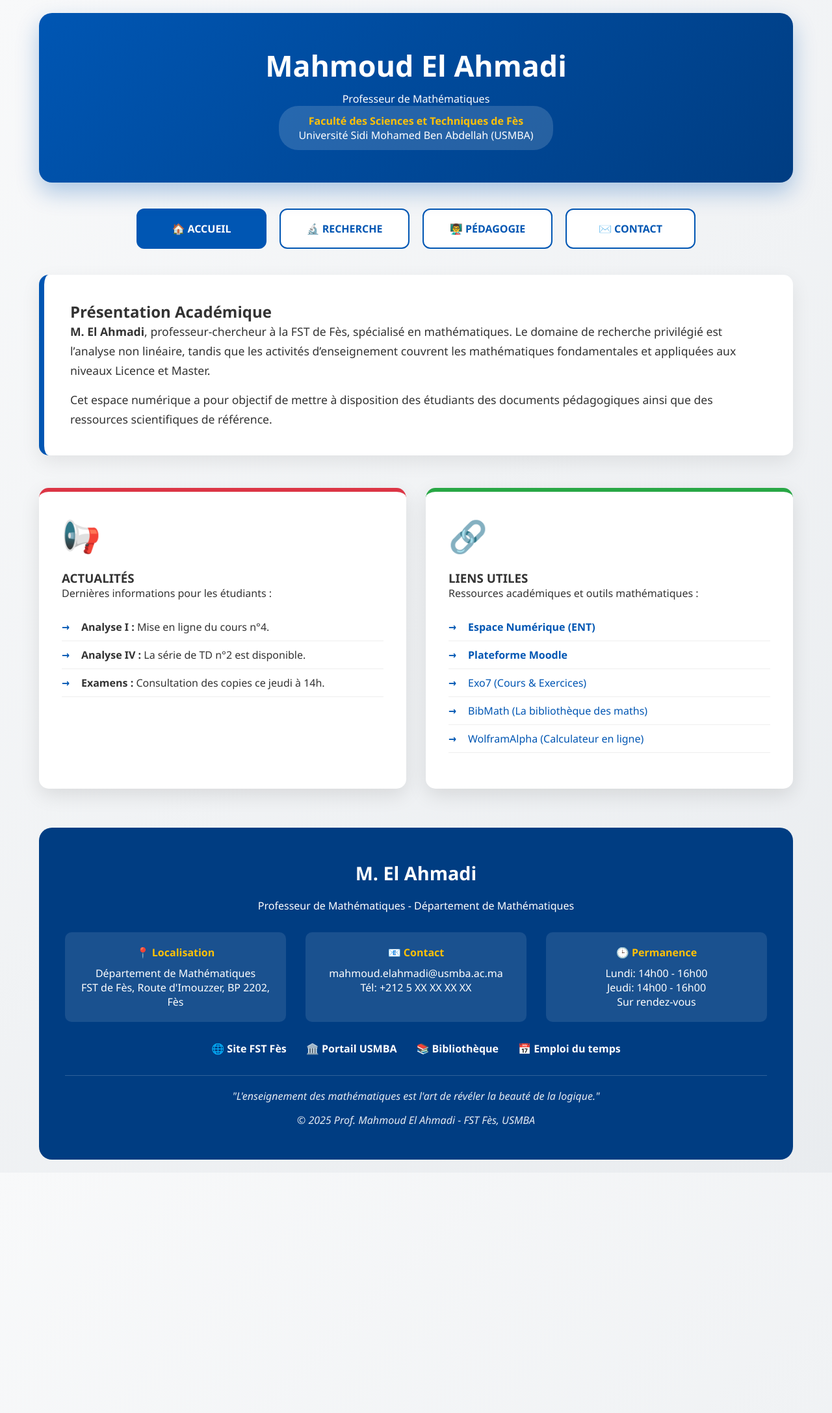
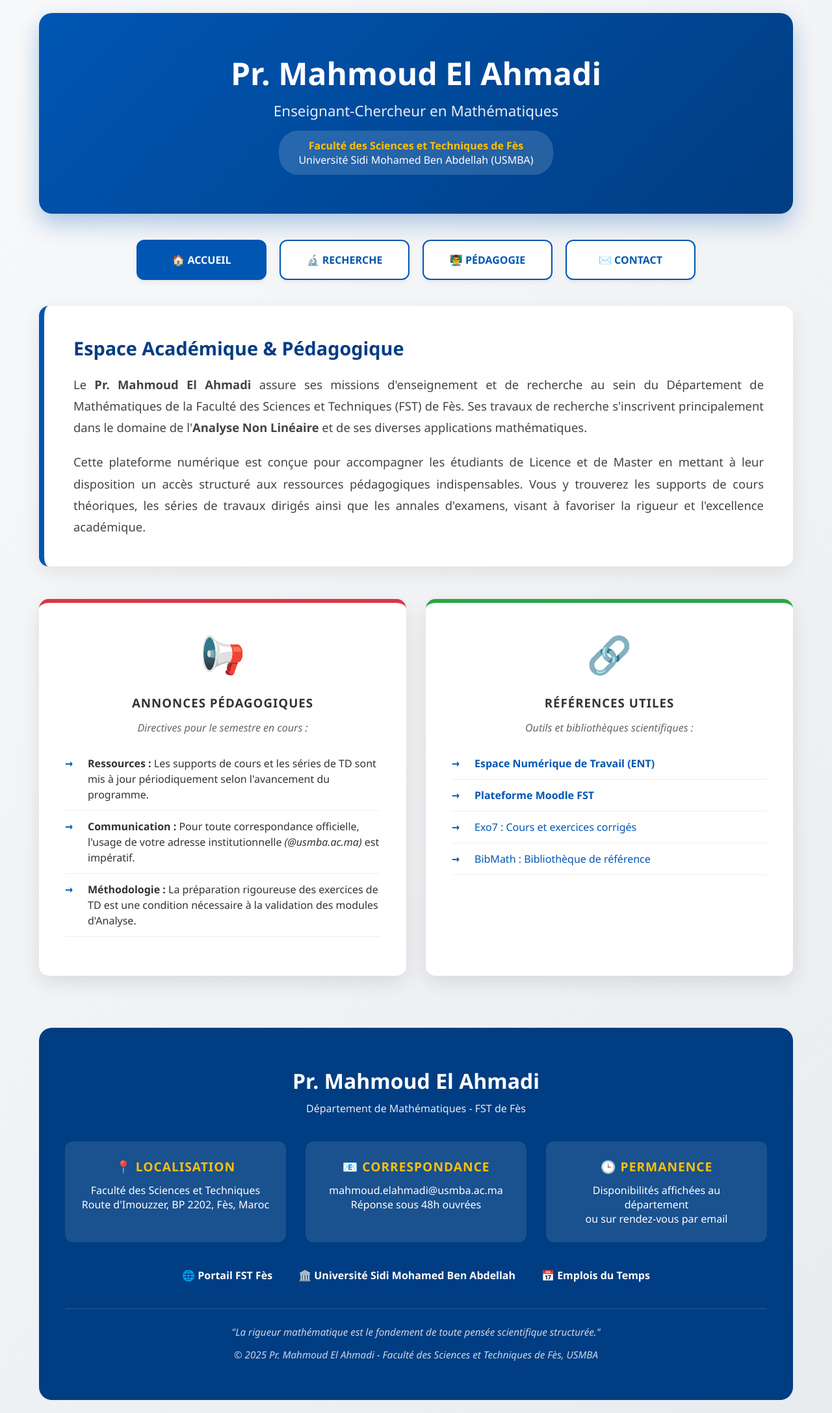
Before and after one commit to mahmoudmath/mahmoudmath.github.io, a Jekyll site: the page index.html, which Jekyll copies as it is, in a window 1280 px wide. Shown: the whole page at 65% size. Built offline with Jekyll 4.4.1, drawn with Linux system fonts in a browser that asks for light colours; before the commit the page ends 1805 px from its top, so only the background shows below that.

Commit message:
Update index.html

```diff
--- a/index.html
+++ b/index.html
@@ -3,9 +3,9 @@
 <head>
     <meta charset="UTF-8">
     <meta name="viewport" content="width=device-width, initial-scale=1.0">
-    <title>Prof. Mahmoud El Ahmadi - Accueil</title>
+    <title>Pr. Mahmoud El Ahmadi - Espace Académique</title>
     <style>
-        /* DESIGN PROFESSIONNEL */
+        /* DESIGN PROFESSIONNEL OPTIMISÉ */
         * { margin: 0; padding: 0; box-sizing: border-box; font-family: 'Segoe UI', Tahoma, Geneva, Verdana, sans-serif; }
         body { background: linear-gradient(135deg, #f8f9fa 0%, #e9ecef 100%); min-height: 100vh; color: #333; }
         .container { max-width: 1200px; margin: 0 auto; padding: 20px; }
@@ -13,63 +13,68 @@
         /* HEADER */
         .professor-header {
             background: linear-gradient(135deg, #0056b3, #003d82);
-            color: white; padding: 50px 40px; border-radius: 20px;
+            color: white; padding: 60px 40px; border-radius: 20px;
             margin-bottom: 40px; text-align: center;
             box-shadow: 0 15px 35px rgba(0, 86, 179, 0.3);
             position: relative; overflow: hidden;
         }
-        .professor-name { font-size: 2.8em; font-weight: 700; margin-bottom: 10px; }
-        .institution { background: rgba(255, 255, 255, 0.15); padding: 12px 30px; border-radius: 30px; display: inline-block; }
+        .professor-name { font-size: 3em; font-weight: 700; margin-bottom: 10px; }
+        .institution { background: rgba(255, 255, 255, 0.15); padding: 12px 30px; border-radius: 30px; display: inline-block; margin-top: 15px; }
         .university { font-weight: 600; color: #ffc107; }
 
-        /* NAVIGATION (C'est ici qu'on gère Recherche et Pédagogie) */
+        /* NAVIGATION PRINCIPALE */
         .academic-nav { display: flex; justify-content: center; gap: 20px; margin: 40px 0; flex-wrap: wrap; }
         .nav-card {
             background: white; color: #0056b3; padding: 18px 35px; border-radius: 12px;
             text-decoration: none; font-weight: 600; border: 2px solid #0056b3;
-            transition: all 0.3s; min-width: 200px; text-align: center;
+            transition: all 0.3s ease; min-width: 200px; text-align: center;
+            box-shadow: 0 4px 6px rgba(0,0,0,0.05);
         }
-        .nav-card:hover { background: #0056b3; color: white; transform: translateY(-5px); }
+        .nav-card:hover { background: #0056b3; color: white; transform: translateY(-5px); box-shadow: 0 8px 15px rgba(0, 86, 179, 0.2); }
         .nav-card.active { background: #0056b3; color: white; }
 
-        /* PRESENTATION */
+        /* PRÉSENTATION JUSTIFIÉE */
         .presentation {
-            background: white; padding: 40px; border-radius: 15px; margin-bottom: 40px;
+            background: white; padding: 45px; border-radius: 15px; margin-bottom: 40px;
             box-shadow: 0 10px 30px rgba(0, 0, 0, 0.08); border-left: 8px solid #0056b3;
         }
+        .presentation h2 { color: #003d82; margin-bottom: 20px; font-size: 1.8em; }
+        .presentation p { font-size: 1.15em; line-height: 1.8; text-align: justify; color: #444; }
 
-        /* GRID POUR REMPLACER LA REPETITION */
-        .resources-grid { display: grid; grid-template-columns: repeat(auto-fit, minmax(300px, 1fr)); gap: 30px; margin: 50px 0; }
+        /* GRILLE DE RESSOURCES */
+        .resources-grid { display: grid; grid-template-columns: repeat(auto-fit, minmax(350px, 1fr)); gap: 30px; margin: 50px 0; }
         .resource-card {
-            background: white; padding: 35px; border-radius: 15px;
+            background: white; padding: 40px; border-radius: 15px;
             box-shadow: 0 10px 30px rgba(0, 0, 0, 0.1); border-top: 6px solid #0056b3;
+            transition: transform 0.3s ease;
         }
-        .resource-icon { font-size: 3em; margin-bottom: 20px; display: block; }
+        .resource-card:hover { transform: scale(1.02); }
+        .resource-icon { font-size: 3.5em; margin-bottom: 25px; display: block; text-align: center; }
+        .resource-card h3 { color: #333; margin-bottom: 15px; text-align: center; letter-spacing: 1px; }
+
         .resource-list { list-style: none; margin: 20px 0; }
-        .resource-list li { padding: 10px 0; border-bottom: 1px solid #eee; padding-left: 30px; position: relative; }
+        .resource-list li { padding: 12px 0; border-bottom: 1px solid #eee; padding-left: 35px; position: relative; line-height: 1.5; }
         .resource-list li::before { content: '→'; position: absolute; left: 0; color: #0056b3; font-weight: bold; }
 
-        /* FOOTER AVEC FIX COULEURS LIENS */
-        .professor-footer { background: #003d82; color: white; padding: 50px 40px; margin-top: 60px; border-radius: 20px; text-align: center; }
-        .contact-info { display: grid; grid-template-columns: repeat(auto-fit, minmax(250px, 1fr)); gap: 30px; margin: 30px 0; }
-        .contact-item { background: rgba(255, 255, 255, 0.1); padding: 20px; border-radius: 10px; }
-        .contact-item h4 { color: #ffc107; margin-bottom: 10px; }
+        /* FOOTER */
+        .professor-footer { background: #003d82; color: white; padding: 60px 40px; margin-top: 80px; border-radius: 20px; text-align: center; }
+        .contact-info { display: grid; grid-template-columns: repeat(auto-fit, minmax(280px, 1fr)); gap: 30px; margin: 40px 0; }
+        .contact-item { background: rgba(255, 255, 255, 0.1); padding: 25px; border-radius: 12px; transition: background 0.3s; }
+        .contact-item:hover { background: rgba(255, 255, 255, 0.2); }
+        .contact-item h4 { color: #ffc107; margin-bottom: 12px; font-size: 1.2em; text-transform: uppercase; letter-spacing: 1px; }
 
-        .footer-links { display: flex; justify-content: center; gap: 30px; margin: 30px 0; flex-wrap: wrap; }
-        .footer-links a, .footer-links a:visited {
-            color: #ffffff !important; text-decoration: none; font-weight: 600;
-            display: flex; align-items: center; gap: 8px;
-        }
-        .footer-links a:hover { color: #ffc107 !important; text-decoration: underline; }
-        .signature { margin-top: 30px; font-style: italic; opacity: 0.9; border-top: 1px solid rgba(255,255,255,0.2); padding-top: 20px; }
+        .footer-links { display: flex; justify-content: center; gap: 40px; margin: 35px 0; flex-wrap: wrap; }
+        .footer-links a { color: #ffffff !important; text-decoration: none; font-weight: 600; transition: color 0.3s; }
+        .footer-links a:hover { color: #ffc107 !important; }
+        .signature { margin-top: 40px; font-style: italic; opacity: 0.8; border-top: 1px solid rgba(255,255,255,0.2); padding-top: 25px; font-size: 0.95em; }
     </style>
 </head>
 <body>
     <div class="container">
         <!-- EN-TÊTE -->
         <header class="professor-header">
-            <div class="professor-name"> Mahmoud El Ahmadi</div>
-            <div class="professor-title">Professeur de Mathématiques</div>
+            <div class="professor-name">Pr. Mahmoud El Ahmadi</div>
+            <div style="font-size: 1.4em; opacity: 0.9;">Enseignant-Chercheur en Mathématiques</div>
             <div class="institution">
                 <span class="university">Faculté des Sciences et Techniques de Fès</span><br>
                 Université Sidi Mohamed Ben Abdellah (USMBA)
@@ -86,82 +91,76 @@
 
         <!-- PRÉSENTATION -->
         <section class="presentation">
-            <h2>Présentation Académique</h2>
-            <p style="font-size: 1.1em; line-height: 1.7;">
-                <strong>M. El Ahmadi</strong>, professeur-chercheur à la FST de Fès, spécialisé en mathématiques. Le domaine de recherche privilégié est l’analyse non linéaire, tandis que les activités d’enseignement couvrent les mathématiques fondamentales et appliquées aux niveaux Licence et Master.
+            <h2>Espace Académique & Pédagogique</h2>
+            <p>
+                Le <strong>Pr. Mahmoud El Ahmadi</strong> assure ses missions d'enseignement et de recherche au sein du Département de Mathématiques de la Faculté des Sciences et Techniques (FST) de Fès. Ses travaux de recherche s'inscrivent principalement dans le domaine de l'<strong>Analyse Non Linéaire</strong> et de ses diverses applications mathématiques.
             </p>
-            <p style="margin-top: 15px; font-size: 1.1em; line-height: 1.7;">
-                Cet espace numérique a pour objectif de mettre à disposition des étudiants des documents pédagogiques ainsi que des ressources scientifiques de référence.
+            <p style="margin-top: 20px;">
+                Cette plateforme numérique est conçue pour accompagner les étudiants de Licence et de Master en mettant à leur disposition un accès structuré aux ressources pédagogiques indispensables. Vous y trouverez les supports de cours théoriques, les séries de travaux dirigés ainsi que les annales d'examens, visant à favoriser la rigueur et l'excellence académique.
             </p>
         </section>
 
         <div class="resources-grid">
-            <!-- CARTE 1 : ACTUALITÉS -->
+            <!-- CARTE 1 : ANNONCES PÉDAGOGIQUES -->
             <div class="resource-card" style="border-top-color: #dc3545;">
                 <span class="resource-icon">📢</span>
-                <h3>ACTUALITÉS</h3>
-                <p>Dernières informations pour les étudiants :</p>
+                <h3>ANNONCES PÉDAGOGIQUES</h3>
+                <p style="text-align: center; color: #666; font-style: italic;">Directives pour le semestre en cours :</p>
                 <ul class="resource-list">
-                    <li><strong>Analyse I :</strong> Mise en ligne du cours n°4.</li>
-                    <li><strong>Analyse IV :</strong> La série de TD n°2 est disponible.</li>
-                    <li><strong>Examens :</strong> Consultation des copies ce jeudi à 14h.</li>
+                    <li><strong>Ressources :</strong> Les supports de cours et les séries de TD sont mis à jour périodiquement selon l'avancement du programme.</li>
+                    <li><strong>Communication :</strong> Pour toute correspondance officielle, l'usage de votre adresse institutionnelle <em>(@usmba.ac.ma)</em> est impératif.</li>
+                    <li><strong>Méthodologie :</strong> La préparation rigoureuse des exercices de TD est une condition nécessaire à la validation des modules d'Analyse.</li>
                 </ul>
             </div>
 
-            <!-- CARTE 2 : LIENS UTILES (MISE À JOUR) -->
+            <!-- CARTE 2 : RÉFÉRENCES & LIENS -->
             <div class="resource-card" style="border-top-color: #28a745;">
                 <span class="resource-icon">🔗</span>
-                <h3>LIENS UTILES</h3>
-                <p>Ressources académiques et outils mathématiques :</p>
+                <h3>RÉFÉRENCES UTILES</h3>
+                <p style="text-align: center; color: #666; font-style: italic;">Outils et bibliothèques scientifiques :</p>
                 <ul class="resource-list">
-                    <!-- Services Institutionnels -->
-                    <li><a href="https://ent-fst.usmba.ac.ma//" target="_blank" style="color:#0056b3; text-decoration:none; font-weight: bold;">Espace Numérique (ENT)</a></li>
-                    <li><a href="https://elearn.fst-usmba.ac.ma/login/index.php/" target="_blank" style="color:#0056b3; text-decoration:none; font-weight: bold;">Plateforme Moodle</a></li>
-
-                    <!-- Ressources Mathématiques Universitaires -->
-                    <li><a href="http://exo7.emath.fr/" target="_blank" style="color:#0056b3; text-decoration:none;">Exo7 (Cours & Exercices)</a></li>
-                    <li><a href="https://www.bibmath.net/" target="_blank" style="color:#0056b3; text-decoration:none;">BibMath (La bibliothèque des maths)</a></li>
-                    <li><a href="https://www.wolframalpha.com/" target="_blank" style="color:#0056b3; text-decoration:none;">WolframAlpha (Calculateur en ligne)</a></li>
+                    <li><a href="https://ent-fst.usmba.ac.ma/" target="_blank" style="color:#0056b3; text-decoration:none; font-weight: bold;">Espace Numérique de Travail (ENT)</a></li>
+                    <li><a href="https://elearn.fst-usmba.ac.ma/" target="_blank" style="color:#0056b3; text-decoration:none; font-weight: bold;">Plateforme Moodle FST</a></li>
+                    <li><a href="http://exo7.emath.fr/" target="_blank" style="color:#0056b3; text-decoration:none;">Exo7 : Cours et exercices corrigés</a></li>
+                    <li><a href="https://www.bibmath.net/" target="_blank" style="color:#0056b3; text-decoration:none;">BibMath : Bibliothèque de référence</a></li>
                 </ul>
             </div>
         </div>
 
-        <!-- FOOTER AVEC CONTACT -->
+        <!-- FOOTER -->
         <footer class="professor-footer">
-            <h3 style="font-size: 1.8em; margin-bottom: 20px;">M. El Ahmadi</h3>
-            <p>Professeur de Mathématiques - Département de Mathématiques</p>
+            <h3 style="font-size: 2em; margin-bottom: 10px;">Pr. Mahmoud El Ahmadi</h3>
+            <p style="opacity: 0.9;">Département de Mathématiques - FST de Fès</p>
 
             <div class="contact-info">
                 <div class="contact-item">
                     <h4>📍 Localisation</h4>
-                    <p>Département de Mathématiques<br>
-                    FST de Fès, Route d'Imouzzer, BP 2202, Fès</p>
+                    <p>Faculté des Sciences et Techniques<br>
+                    Route d'Imouzzer, BP 2202, Fès, Maroc</p>
                 </div>
 
                 <div class="contact-item">
-                    <h4>📧 Contact</h4>
+                    <h4>📧 Correspondance</h4>
                     <p>mahmoud.elahmadi@usmba.ac.ma<br>
-                    Tél: +212 5 XX XX XX XX</p>
+                    Réponse sous 48h ouvrées</p>
                 </div>
 
                 <div class="contact-item">
                     <h4>🕒 Permanence</h4>
-                    <p>Lundi: 14h00 - 16h00<br>
-                    Jeudi: 14h00 - 16h00<br>
-                    Sur rendez-vous</p>
+                    <p>Disponibilités affichées au département<br>
+                    ou sur rendez-vous par email</p>
                 </div>
             </div>
 
             <div class="footer-links">
-                <a href="http://www.fst-usmba.ac.ma/" target="_blank">🌐 Site FST Fès</a>
-                <a href="https://www.usmba.ac.ma" target="_blank">🏛️ Portail USMBA</a>
-                <a href="https://memoirepfe.fst-usmba.ac.ma/" target="_blank">📚 Bibliothèque</a>
-                <a href="https://fst-usmba.ac.ma/emploi-du-temps/" target="_blank">📅 Emploi du temps</a>
+                <a href="http://www.fst-usmba.ac.ma/" target="_blank">🌐 Portail FST Fès</a>
+                <a href="https://www.usmba.ac.ma" target="_blank">🏛️ Université Sidi Mohamed Ben Abdellah</a>
+                <a href="https://fst-usmba.ac.ma/emploi-du-temps/" target="_blank">📅 Emplois du Temps</a>
             </div>
 
             <div class="signature">
-                <p>"L'enseignement des mathématiques est l'art de révéler la beauté de la logique."</p>
-                <p style="margin-top: 15px;">© 2025 Prof. Mahmoud El Ahmadi - FST Fès, USMBA</p>
+                <p>"La rigueur mathématique est le fondement de toute pensée scientifique structurée."</p>
+                <p style="margin-top: 15px;">© 2025 Pr. Mahmoud El Ahmadi - Faculté des Sciences et Techniques de Fès, USMBA</p>
             </div>
         </footer>
     </div>
```
